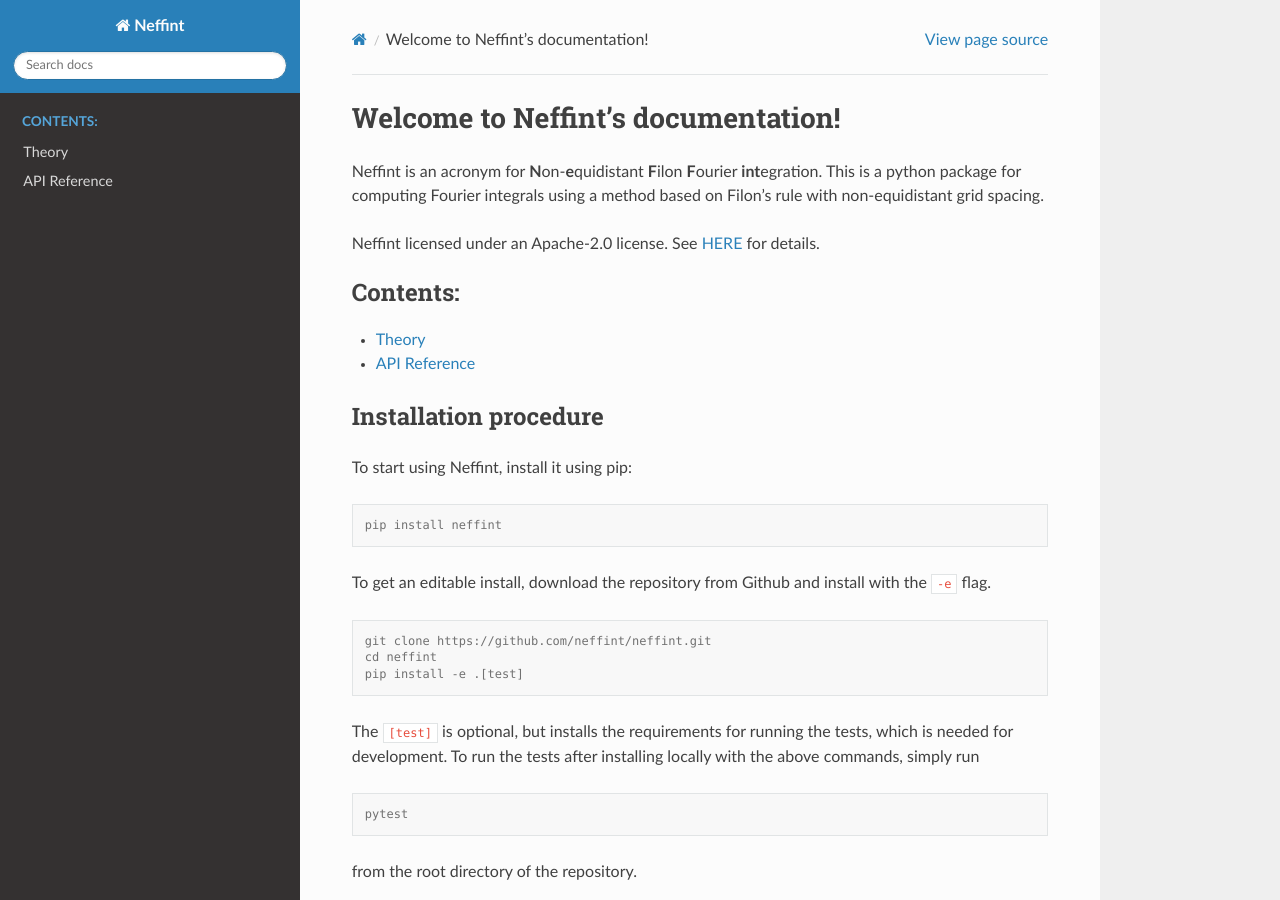
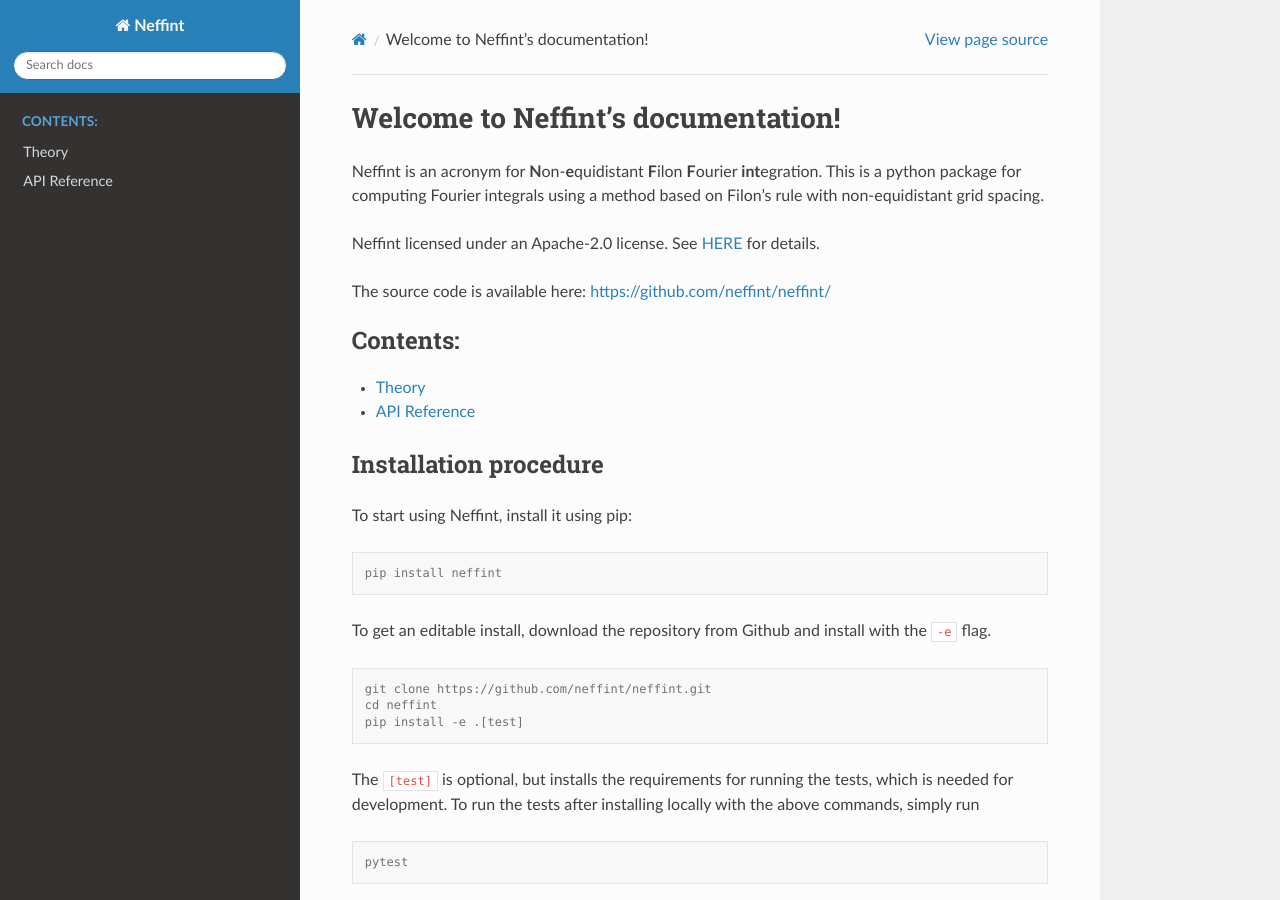
Before and after one commit to neffint/neffint, a Sphinx documentation site: the page built from docs/source/index.rst, in a window 1280 px wide and 900 px high. Built offline with Sphinx 7.4.7 and the Read the Docs theme 2.0.0, drawn with Linux system fonts in a browser that asks for light colours; pages that are not in the unit, such as notebooks, are missing from menus.

Commit message:
add links between github and documentation

```diff
--- a/docs/source/index.rst
+++ b/docs/source/index.rst
@@ -9,6 +9,8 @@
 Neffint is an acronym for **N**\ on-\ **e**\ quidistant **F**\ ilon **F**\ ourier **int**\ egration. This is a python package for computing Fourier integrals using a method based on Filon's rule with non-equidistant grid spacing.
 
 Neffint licensed under an Apache-2.0 license. See `HERE <https://www.apache.org/licenses/LICENSE-2.0>`_ for details.
+
+The source code is available here: https://github.com/neffint/neffint/
 
 .. toctree::
    :maxdepth: 1
```
Also changed, not shown: README.md (+2 -0 lines).
